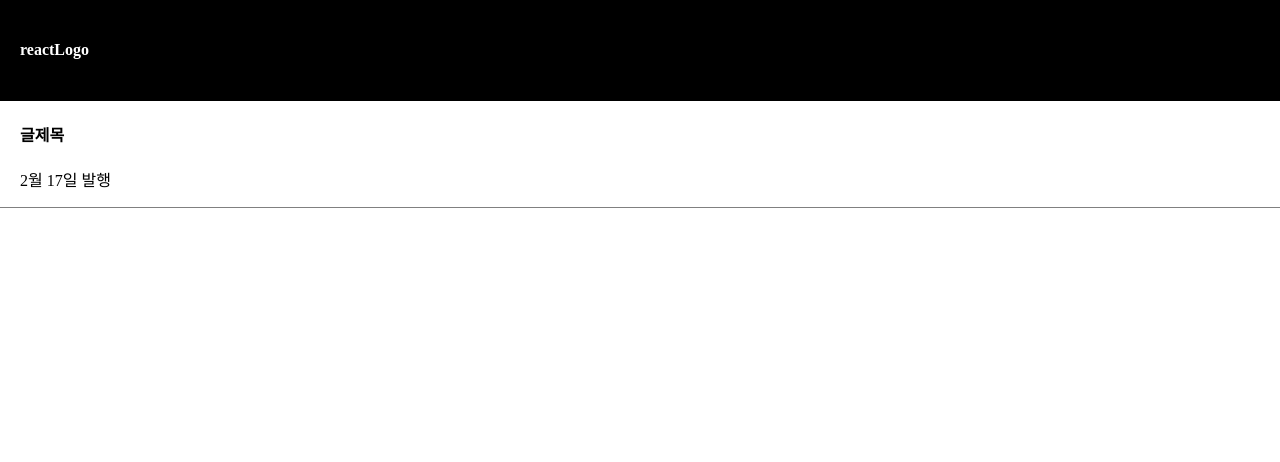
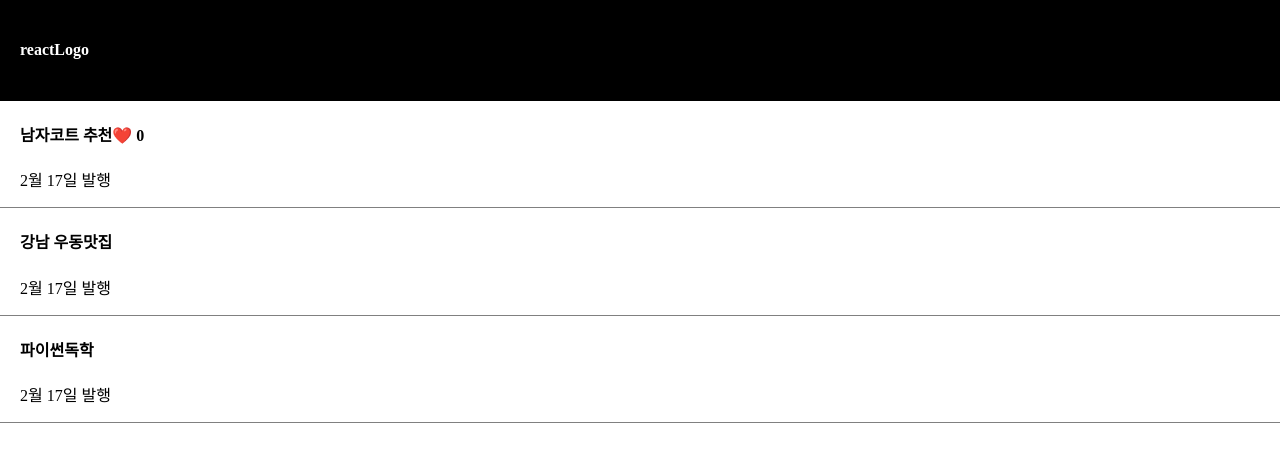
Before and after one commit to kimbyeol1009/reactMaster, a React (Vite) app: page / in a window 1280 px wide. Shown: the top 462 px of the page. Built offline with nearby package versions, Linux system fonts and the light colour scheme.

Commit message:
024.12.23

```diff
--- a/src/App.jsx
+++ b/src/App.jsx
@@ -4,18 +4,27 @@ import viteLogo from '/vite.svg'
 import './App.css'
 
 function App() {
-  const [count, setCount] = useState(0)
+  const [count, setCount] = useState(0);
   let [글제목,b]=useState('여자 코트 추천');
-let a = '역삼 우동 맛집'
+  let[content, setContent] = useState(['남자코트 추천','강남 우동맛집','파이썬독학']);
+  let[like, likes]=useState(0);
   return (
     <div>
-    <div className="black-nav">
-      <h4>reactLogo</h4>
+      <div className="black-nav">
+        <h4>reactLogo</h4>
+      </div>
+    <div className="list">
+      <h4>{content[0]}<span onClick={()=>{likes(like+1)}}>❤️</span> {like} </h4>
+      <p>2월 17일 발행</p>
     </div>
-  <div className="list">
-    <h4>글제목</h4>
-    <p>2월 17일 발행</p>
-  </div>
+    <div className="list">
+      <h4>{content[1]}</h4>
+      <p>2월 17일 발행</p>
+    </div>
+    <div className="list">
+      <h4>{content[2]}</h4>
+      <p>2월 17일 발행</p>
+    </div>
   </div>
   )
 }
```
